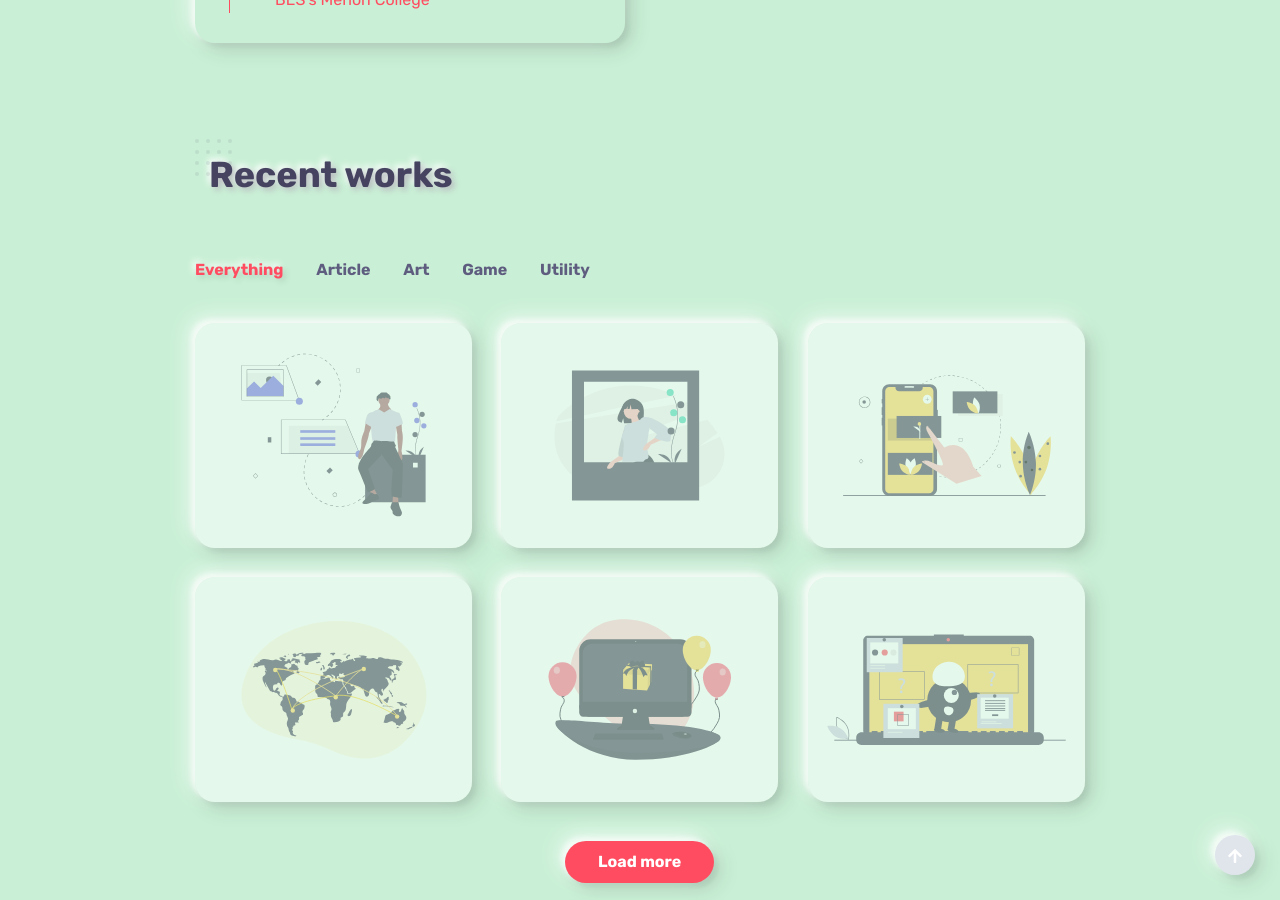
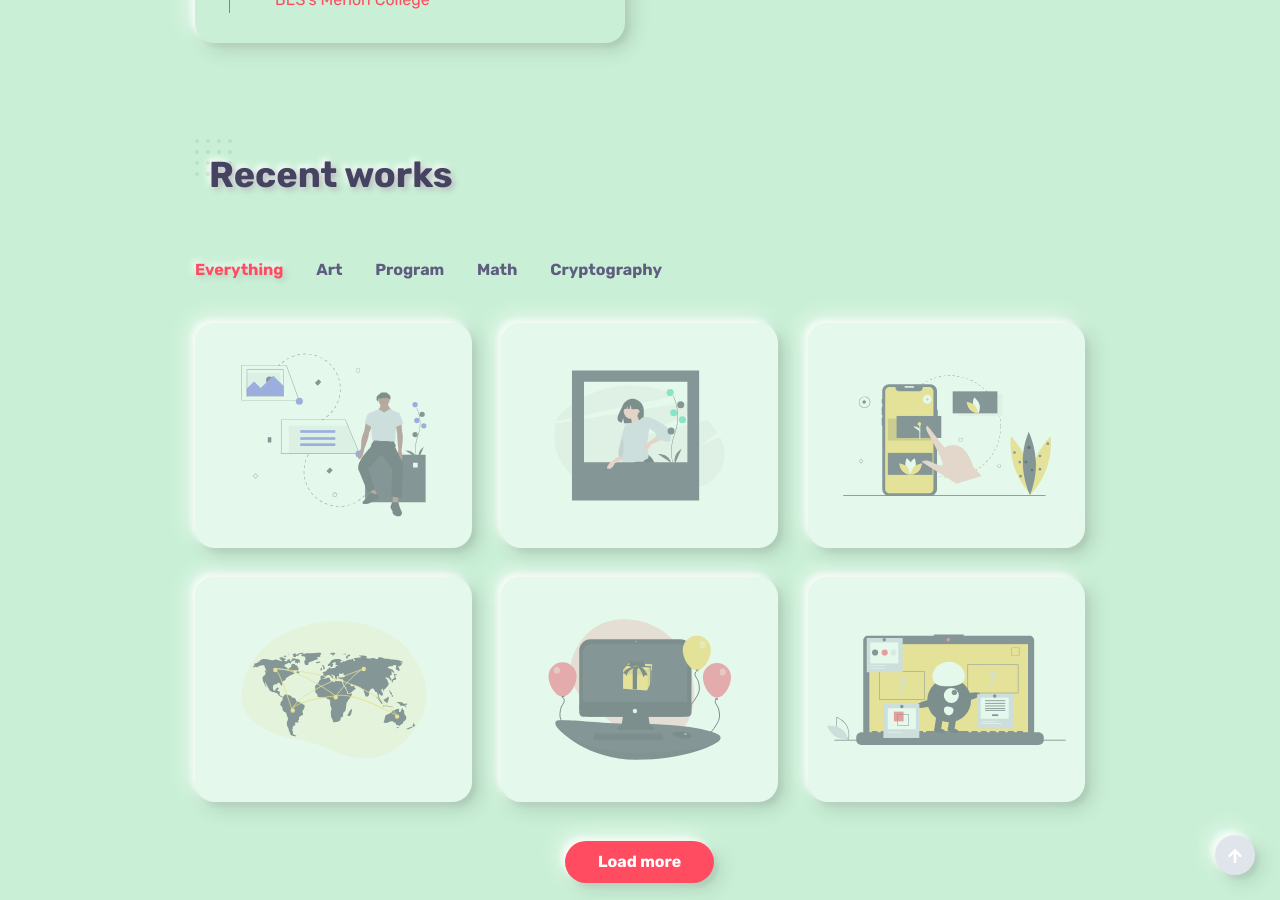
Before and after one commit to primepatel/primepatel.github.io, a Jekyll site: the page built from index.markdown, in a window 1280 px wide and 900 px high, scrolled down 2839 px. Built offline with Jekyll 4.4.1, drawn with Linux system fonts in a browser that asks for light colours.

Commit message:
added section4 include

```diff
--- a/_includes/section4.html
+++ b/_includes/section4.html
@@ -6,120 +6,30 @@
         <!-- portfolio filter (desktop) -->
         <ul class="portfolio-filter list-inline wow fadeInUp">
             <li class="current list-inline-item" data-filter="*">Everything</li>
-            <li class="list-inline-item" data-filter=".creative">Article</li>
-            <li class="list-inline-item" data-filter=".art">Art</li>
-            <li class="list-inline-item" data-filter=".design">Game</li>
-            <li class="list-inline-item" data-filter=".branding">Utility</li>
+            {% for item in site.data.section4.categories %}
+            <li class="list-inline-item" data-filter=".{{item}}">{{item}}</li>
+            {% endfor %}
         </ul>
         <!-- portolio wrapper -->
         <div class="row portfolio-wrapper">
+            {% for item in site.data.section4.work %}
             <!-- portfolio item -->
-            <div class="col-md-4 col-sm-6 grid-item art">
-                <a href="assets/images/works/1.svg" class="work-image">
+            <div class="col-md-4 col-sm-6 grid-item {{item[1]}}">
+                <a href="{{item[3]}}" target="_blank">
                     <div class="portfolio-item rounded shadow-dark">
                         <div class="details">
-                            <span class="term">Art</span>
-                            <h4 class="title">Ascii Image</h4>
-                            <span class="more-button"><i class="icon-magnifier-add"></i></span>
+                            <span class="term">{{item[1]}}</span>
+                            <h4 class="title">{{item[0]}}</h4>
+                            <span class="more-button"><i class="icon-link"></i></span>
                         </div>
                         <div class="thumb">
-                            <img src="assets/images/works/1.svg" alt="Portfolio-title" />
+                            <img src="{{item[2]}}" alt="Portfolio-title" />
                             <div class="mask"></div>
                         </div>
                     </div>
                 </a>
             </div>
-            <!-- portfolio item -->
-            <div class="col-md-4 col-sm-6 grid-item creative design">
-                <a href="#small-dialog" class="work-content">
-                    <div class="portfolio-item rounded shadow-dark">
-                        <div class="details">
-                            <span class="term">Article</span>
-                            <h4 class="title">Google PageRank Algorithm</h4>
-                            <span class="more-button"><i class="icon-options"></i></span>
-                        </div>
-                        <div class="thumb">
-                            <img src="assets/images/works/2.svg" alt="Portfolio-title" />
-                            <div class="mask"></div>
-                        </div>
-                    </div>
-                </a>
-                <div id="small-dialog" class="white-popup zoom-anim-dialog mfp-hide">
-                    <img src="assets/images/single-work.svg" alt="Title" />
-                    <h2>WhatsApp Encryption Algorithm</h2>
-                    <p>Lorem ipsum dolor sit amet, consectetur adipiscing elit. Etiam hendrerit nibh in massa semper rutrum. In rhoncus eleifend mi id tempus.</p>
-                    <p>Donec consectetur, libero at pretium euismod, nisl felis lobortis urna, id tristique nisl lectus eget ligula.</p>
-                    <a href="#" class="btn btn-default">View on Github</a>
-                </div>
-            </div>
-            <!-- portfolio item -->
-            <div class="col-md-4 col-sm-6 grid-item branding">
-                <a href="#" class="work-video">
-                    <div class="portfolio-item rounded shadow-dark">
-                        <div class="details">
-                            <span class="term">Utility</span>
-                            <h4 class="title">Password Manager</h4>
-                            <span class="more-button"><i class="icon-camrecorder"></i></span>
-                        </div>
-                        <div class="thumb">
-                            <img src="assets/images/works/3.svg" alt="Portfolio-title" />
-                            <div class="mask"></div>
-                        </div>
-                    </div>
-                </a>
-            </div>
-            <!-- portfolio item -->
-            <div class="col-md-4 col-sm-6 grid-item creative">
-                <a href="#" class="work-video">
-                    <div class="portfolio-item rounded shadow-dark">
-                        <div class="details">
-                            <span class="term">Article</span>
-                            <h4 class="title">Recursive Algorithms</h4>
-                            <span class="more-button"><i class="icon-music-tone-alt"></i></span>
-                        </div>
-                        <div class="thumb">
-                            <img src="assets/images/works/4.svg" alt="Portfolio-title" />
-                            <div class="mask"></div>
-                        </div>
-                    </div>
-                </a>
-            </div>
-            <!-- portfolio item -->
-            <div class="col-md-4 col-sm-6 grid-item art branding">
-                <a href="#gallery-1" class="gallery-link">
-                    <div class="portfolio-item rounded shadow-dark">
-                        <div class="details">
-                            <span class="term">Art, Utility</span>
-                            <h4 class="title">Birthday Wisher</h4>
-                            <span class="more-button"><i class="icon-picture"></i></span>
-                        </div>
-                        <div class="thumb">
-                            <img src="assets/images/works/5.svg" alt="Portfolio-title" />
-                            <div class="mask"></div>
-                        </div>
-                    </div>
-                </a>
-                <div id="gallery-1" class="gallery mfp-hide">
-                    <a href="assets/images/works/5.svg"></a>
-                    <a href="assets/images/works/4.svg"></a>
-                </div>
-            </div>
-            <!-- portfolio item -->
-            <div class="col-md-4 col-sm-6 grid-item creative design">
-                <a href="#" target="_blank">
-                    <div class="portfolio-item rounded shadow-dark">
-                        <div class="details">
-                            <span class="term">Article, Game</span>
-                            <h4 class="title">2 or 1 Game</h4>
-                            <span class="more-button"><i class="icon-link"></i></span>
-                        </div>
-                        <div class="thumb">
-                            <img src="assets/images/works/6.svg" alt="Portfolio-title" />
-                            <div class="mask"></div>
-                        </div>
-                    </div>
-                </a>
-            </div>
+            {% endfor %}
         </div>
         <!-- more button -->
         <div class="load-more text-center mt-4">
```
